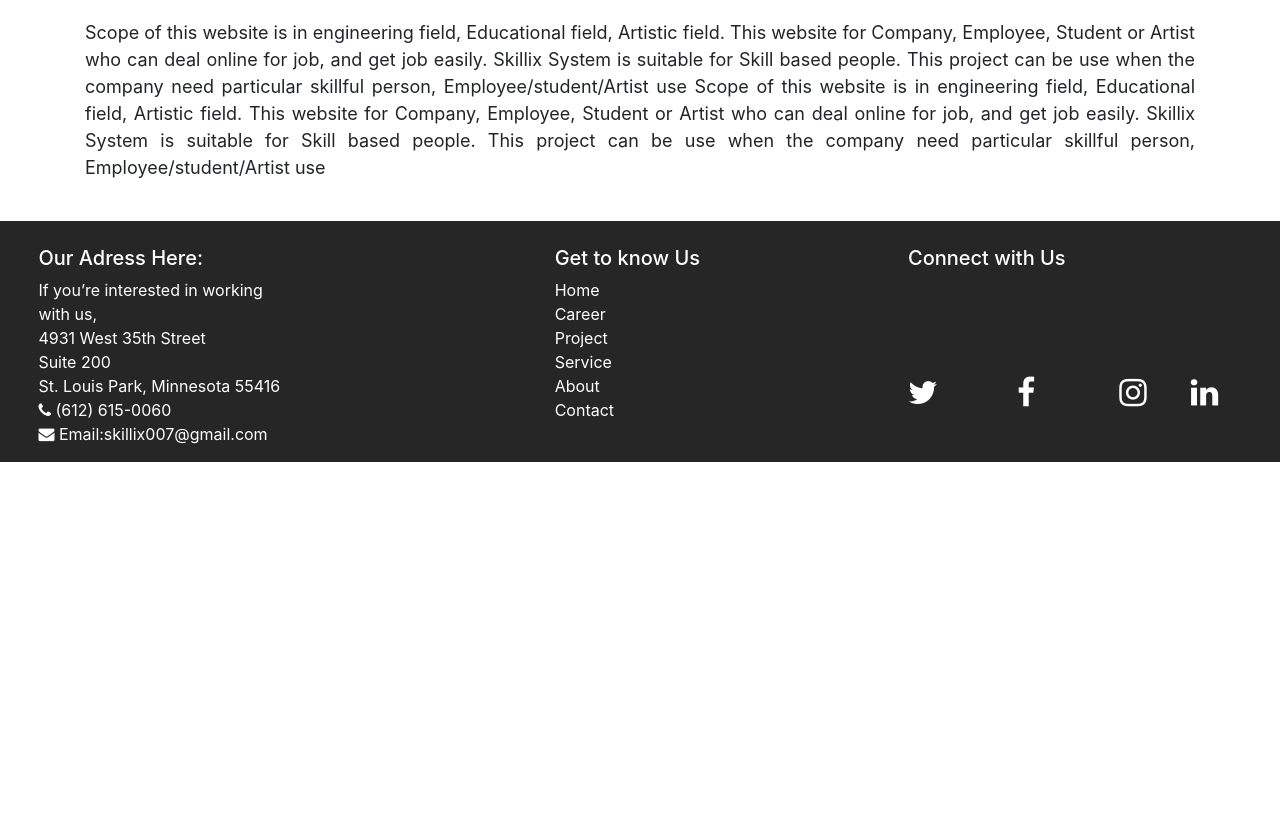
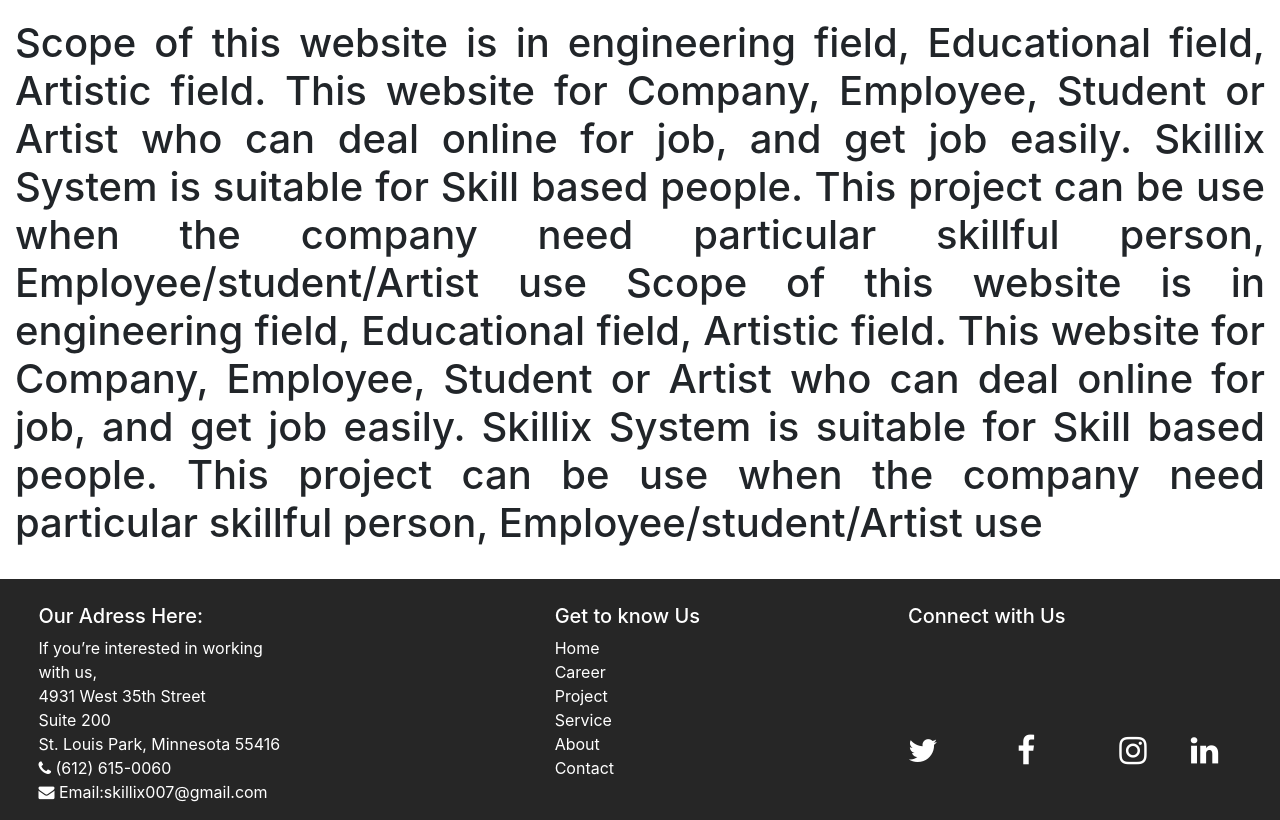
Before and after one commit to LuciferMikaelson/skillix, a PHP site: page /about.php in a window 1280 px wide. Shown: the part 509-1329 px from the top of the page. Before the commit the page ends 971 px from the top, so only its background shows below. Run offline with PHP 8.4, Linux system fonts and the light colour scheme; some libraries are stand-ins or nearby versions; some web fonts are replaced; grey boxes are pictures that could not be loaded.

Commit message:
Update about.php

```diff
--- a/about.php
+++ b/about.php
@@ -38,14 +38,14 @@
 	</div>
 </div>
 </div>
-		<div class="container">
+		<div class="container-fluid">
 			<div class="row"  style="text-align: justify; font-size: 18px;padding-top: 20px;">
 				<div class="col-sm-12">
 
 
 
 
-				<p>Scope of this website is in engineering field, Educational field,
+				<h1>Scope of this website is in engineering field, Educational field,
 		Artistic field. This website for Company, Employee, Student or Artist
 		who can deal online for job, and get job easily. Skillix System is
 		suitable for Skill based people. This project can be use when the
@@ -53,7 +53,7 @@
 		Artistic field. This website for Company, Employee, Student or Artist
 		who can deal online for job, and get job easily. Skillix System is
 		suitable for Skill based people. This project can be use when the
-		company need particular skillful person, Employee/student/Artist use</p>
+		company need particular skillful person, Employee/student/Artist use</h1>
 		</div>
 	</div>
 	</div>
```
